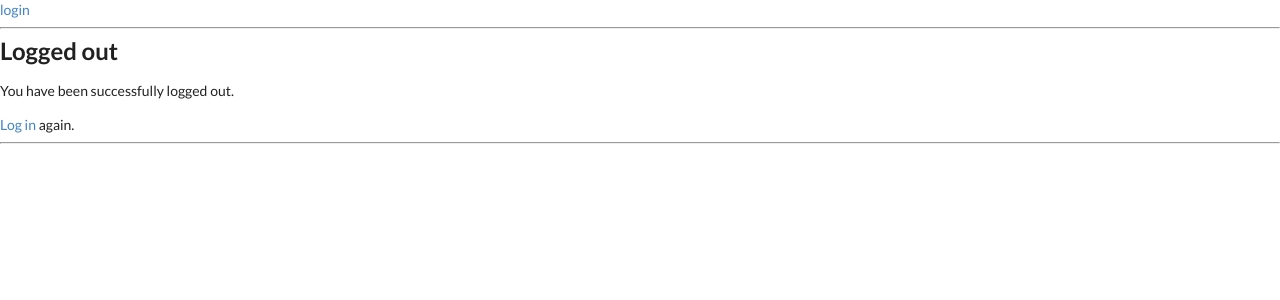
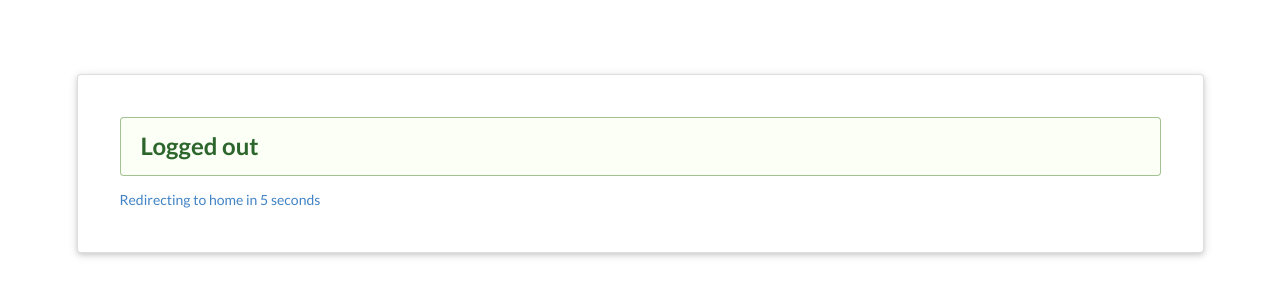
Before and after one commit to SheikArbaz/DHOONDO, a Django app: template templates/logged_out.html in a window 1280 px wide. Shown: the top 300 px of the page. Run offline with Django 3.2, Linux system fonts and the light colour scheme; the template is opened without the code that fills it, so the values that code supplies are empty.

Commit message:
finalize with gui improvements

```diff
--- a/templates/home.html
+++ b/templates/home.html
@@ -16,7 +16,11 @@
 
 {% endif %}
 
-<div><center><a href=><img src="static/admin/img/dhoondo_logo.png" id="logopos" width="" height="" align="center" border="0"></a></center></div>
+{% if not user.is_authenticated %}
+	<div><center><a href=><img src="static/admin/img/dhoondo_logo.png" id="logopos" width="" height="" align="center" border="0"></a></center></div>
+{% else %}
+	<div><center><a href=><img src="static/admin/img/dhoondo_logo.png" id="logopos2" width="" height="" align="center" border="0"></a></center></div>
+{% endif %}
 
 <center>
 <div  class="ui action input">
--- a/templates/logged_out.html
+++ b/templates/logged_out.html
@@ -1,9 +1,24 @@
-{% extends 'base.html' %}
-
-{% block title %}See you!{% endblock %}
+{% load staticfiles %}
+<!DOCTYPE html>
+<html >
+<head>
+  <meta http-equiv="refresh" content="3;url=/" />
+  <title>See you again</title>
+	<link rel="stylesheet" type="text/css" href="{% static "/admin/css/style2.css" %}">
+	<link rel="shortcut icon" href="{%  static 'admin/img/favicon.ico' %}">
+	  <link rel="stylesheet" type="text/css" href="{% static "admin/css/semantic.min.css" %}">
+	  <script src="{% static "admin/js/semantic.min.js" %}"></script>
+	  <link rel="stylesheet" type="text/css" href="{% static "/admin/css/style.css" %}">
+</head>
+<br>
+<br>
+<br>
 
 {% block content %}
-  <h2>Logged out</h2>
-  <p>You have been successfully logged out.</p>
-  <p><a href="{% url 'login' %}">Log in</a> again.</p>
+<div class="ui raised very padded container segment">
+  <div class="ui success message">
+  		<h2>Logged out</h2>
+  </div>
+  		<p><a href="/">Redirecting to home in 5 seconds</a></p>
+ </div>
 {% endblock %}
--- a/templates/search.html
+++ b/templates/search.html
@@ -10,7 +10,7 @@
   <link rel="stylesheet" type="text/css" href="{% static "/admin/css/style.css" %}">
 </head>
 
-<a href=""><img id='logosearchpos' src="{% static "/admin/img/dhoondo_logo.png" %}" width="120" height="50" align="left" border="0"></a>
+<a href="/"><img id='logosearchpos' src="{% static "/admin/img/dhoondo_logo.png" %}" width="120" height="50" align="left" border="0"></a>
 
 <form class="" action={% url 'search' %} method="GET">
   <div id="searchpageres" class="ui icon input focus">
```
Also changed, not shown: db.sqlite3, 2 other files.
